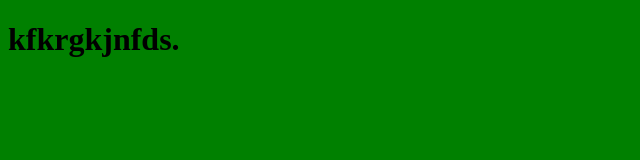
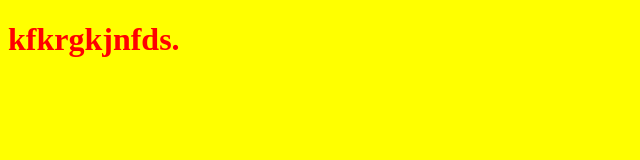
Before and after one commit to ValeriyaSh/practice, a plain HTML site: page index.html in a window 1280 px wide. Shown: the whole page, without its empty margins (0-640 px from the left). Drawn offline with Linux system fonts and the light colour scheme.

Commit message:
yellow css

```diff
--- a/css.css
+++ b/css.css
@@ -1,3 +1,6 @@
 body{
-	background-color:green;
+	background-color:yellow;
 }
+ h1{
+	color:red;
+}
```
